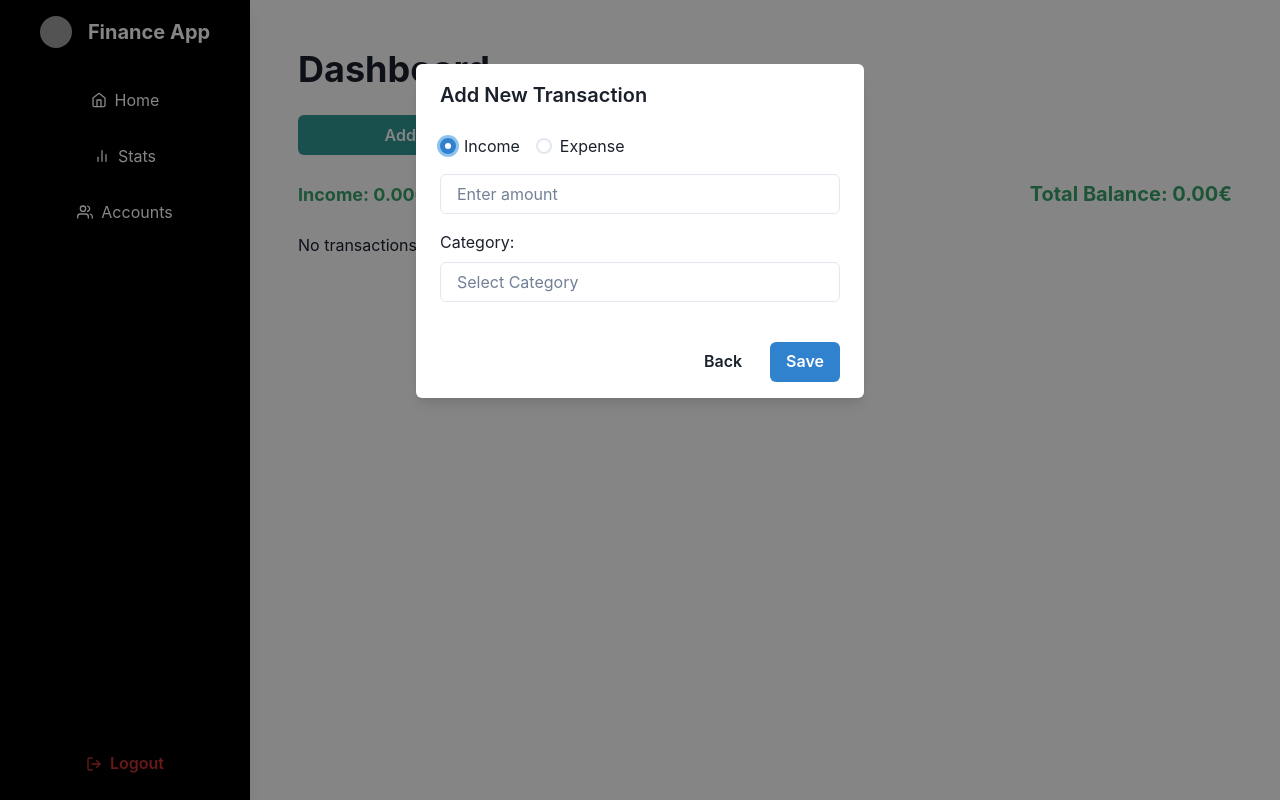
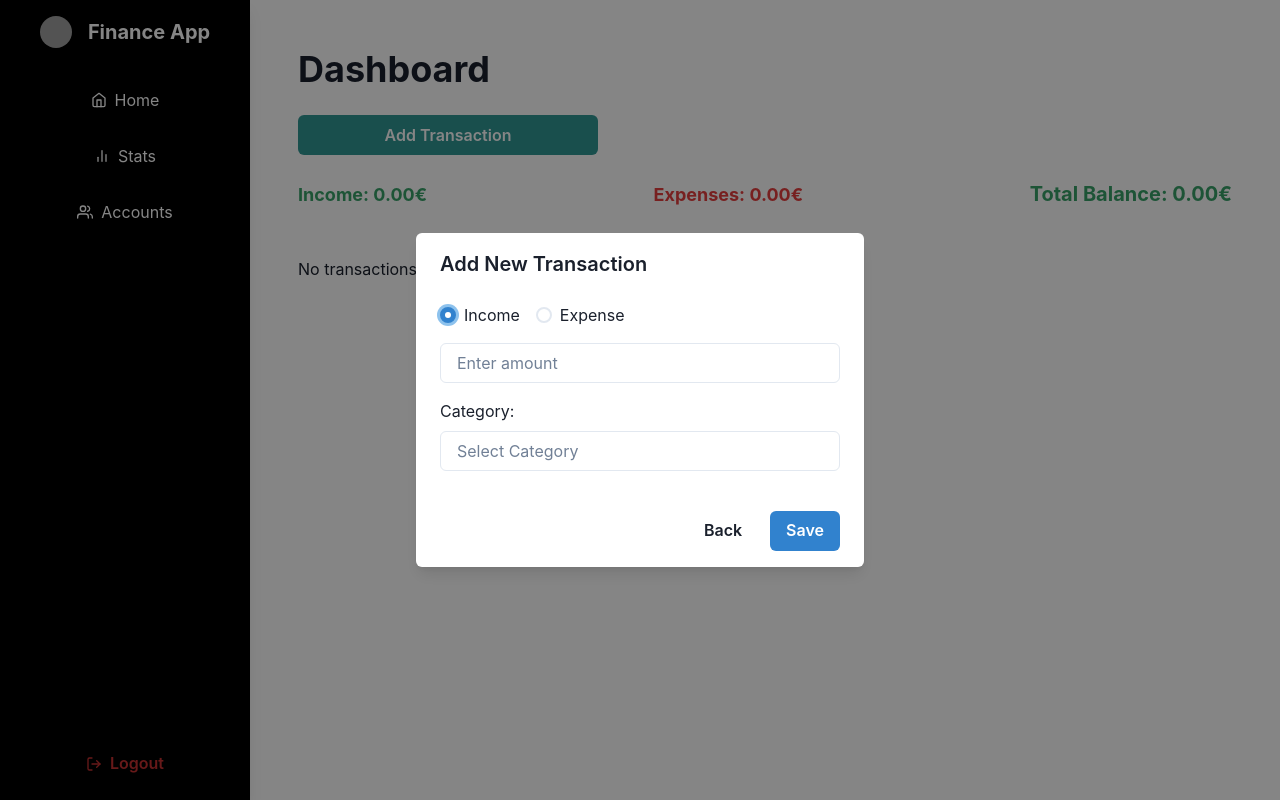
Before and after one commit to ivanrastegorac/finance-app, a React (Create React App) app: page / in a window 1280 px wide. Both pictures are taken after a click on the button "Add Transaction". Built offline with nearby package versions, Linux system fonts and the light colour scheme; grey boxes are pictures that could not be loaded.

Commit message:
Refactor dashboard

```diff
--- /dev/null
+++ b/src/components/Balance.tsx
@@ -0,0 +1,34 @@
+import React from "react";
+import { HStack, Text } from "@chakra-ui/react";
+
+interface BalanceProps {
+  totalIncome: number;
+  totalExpenses: number;
+  totalBalance: number;
+}
+
+const Balance: React.FC<BalanceProps> = ({
+  totalIncome,
+  totalExpenses,
+  totalBalance,
+}) => {
+  return (
+    <HStack justifyContent="space-between" mb={6}>
+      <Text fontSize="lg" fontWeight="bold" color="green.500">
+        Income: {totalIncome.toFixed(2)}€
+      </Text>
+      <Text fontSize="lg" fontWeight="bold" color="red.500">
+        Expenses: {totalExpenses.toFixed(2)}€
+      </Text>
+      <Text
+        fontSize="xl"
+        fontWeight="bold"
+        color={totalBalance >= 0 ? "green.500" : "red.500"}
+      >
+        Total Balance: {totalBalance.toFixed(2)}€
+      </Text>
+    </HStack>
+  );
+};
+
+export default Balance;
--- /dev/null
+++ b/src/components/TransactionModal.tsx
@@ -0,0 +1,136 @@
+import React from "react";
+import {
+  Modal,
+  ModalOverlay,
+  ModalContent,
+  ModalHeader,
+  ModalBody,
+  ModalFooter,
+  Button,
+  Input,
+  Radio,
+  RadioGroup,
+  Text,
+  HStack,
+} from "@chakra-ui/react";
+import CategoryPicker from "./CategoryPicker";
+
+interface TransactionModalProps {
+  isOpen: boolean;
+  onClose: () => void;
+  editingTransactionId: number | null;
+  newTransactionType: "income" | "expense";
+  newTransactionAmount: string;
+  newTransactionCategory: string;
+  setNewTransactionType: (type: "income" | "expense") => void;
+  setNewTransactionAmount: (amount: string) => void;
+  setNewTransactionCategory: (category: string) => void;
+  categoryPicker: boolean;
+  setCategoryPicker: (picker: boolean) => void;
+  handleCategoryClick: (category: string) => void;
+  handleAddTransaction: () => void;
+}
+
+const TransactionModal: React.FC<TransactionModalProps> = ({
+  isOpen,
+  onClose,
+  editingTransactionId,
+  newTransactionType,
+  newTransactionAmount,
+  newTransactionCategory,
+  setNewTransactionType,
+  setNewTransactionAmount,
+  categoryPicker,
+  setCategoryPicker,
+  handleCategoryClick,
+  handleAddTransaction,
+}) => {
+  const incomeCategories = [
+    "Salary",
+    "Freelance",
+    "Petty cash",
+    "Gifts",
+    "Bonus",
+    "Investments",
+    "Other",
+  ];
+  const expenseCategories = [
+    "Rent",
+    "Food",
+    "Bills",
+    "Social life",
+    "Transport",
+    "Car",
+    "Gas",
+    "Subscriptions",
+    "Household",
+    "Apparel",
+    "Gift",
+    "Investments",
+    "Other",
+  ];
+
+  return (
+    <Modal isOpen={isOpen} onClose={onClose} isCentered>
+      <ModalOverlay />
+      <ModalContent>
+        <ModalHeader>
+          {editingTransactionId ? "Edit Transaction" : "Add New Transaction"}
+        </ModalHeader>
+        <ModalBody>
+          <RadioGroup
+            onChange={(value: "income" | "expense") =>
+              setNewTransactionType(value)
+            }
+            value={newTransactionType}
+            mb={4}
+          >
+            <HStack spacing={4}>
+              <Radio value="income">Income</Radio>
+              <Radio value="expense">Expense</Radio>
+            </HStack>
+          </RadioGroup>
+          <Input
+            placeholder="Enter amount"
+            value={newTransactionAmount}
+            onChange={(e) => setNewTransactionAmount(e.target.value)}
+            type="number"
+            mb={4}
+          />
+
+          <Text mb={2}>Category:</Text>
+          <Input
+            placeholder="Select Category"
+            value={newTransactionCategory}
+            readOnly
+            onClick={() => setCategoryPicker(!categoryPicker)}
+            mb={4}
+            cursor="pointer"
+          />
+
+          {categoryPicker && (
+            <CategoryPicker
+              categories={
+                newTransactionType === "income"
+                  ? incomeCategories
+                  : expenseCategories
+              }
+              selectedCategory={newTransactionCategory}
+              onCategoryClick={handleCategoryClick}
+            />
+          )}
+        </ModalBody>
+        <ModalFooter>
+          <Button variant="ghost" mr={3} onClick={onClose}>
+            Back
+          </Button>
+          <Button colorScheme="blue" onClick={handleAddTransaction}>
+            {editingTransactionId ? "Save Changes" : "Save"}
+          </Button>
+        </ModalFooter>
+      </ModalContent>
+    </Modal>
+  );
+};
+
+export default TransactionModal;
--- a/src/pages/Dashboard.tsx
+++ b/src/pages/Dashboard.tsx
@@ -6,22 +6,11 @@ import {
   VStack,
   HStack,
   Text,
-  Modal,
-  ModalOverlay,
-  ModalContent,
-  ModalHeader,
-  ModalBody,
-  ModalFooter,
-  Input,
-  Radio,
-  RadioGroup,
   useDisclosure,
-  useBreakpointValue,
-  Select,
-  ButtonGroup,
 } from "@chakra-ui/react";
 import { EditIcon } from "@chakra-ui/icons";
-import CategoryPicker from "../components/CategoryPicker";
+import TransactionModal from "../components/TransactionModal";
+import Balance from "../components/Balance";
 
 interface Transaction {
   id: number;
@@ -33,18 +22,16 @@ interface Transaction {
 
 const Dashboard: React.FC = () => {
   const [transactions, setTransactions] = useState<Transaction[]>([]);
-  const [newTransactionType, setNewTransactionType] = useState<
-    "income" | "expense"
-  >("income");
-  const [newTransactionAmount, setNewTransactionAmount] = useState<string>("");
-  const [newTransactionCategory, setNewTransactionCategory] =
-    useState<string>("");
+  const [formState, setFormState] = useState({
+    type: "income" as "income" | "expense",
+    amount: "",
+    category: "",
+  });
   const [categoryPicker, setCategoryPicker] = useState<boolean>(false);
   const [editingTransactionId, setEditingTransactionId] = useState<
     number | null
   >(null);
   const { isOpen, onOpen, onClose } = useDisclosure();
-  const isModalCentered = useBreakpointValue({ base: true, md: false });
 
   const totalIncome = transactions
     .filter((transaction) => transaction.type === "income")
@@ -55,41 +42,23 @@ const Dashboard: React.FC = () => {
     .reduce((acc, transaction) => acc + transaction.amount, 0);
 
   const totalBalance = totalIncome - totalExpenses;
-  const incomeCategories = [
-    "Salary",
-    "Freelance",
-    "Petty cash",
-    "Gifts",
-    "Bonus",
-    "Investments",
-    "Other",
-  ];
-  const expenseCategories = [
-    "Rent",
-    "Food",
-    "Bills",
-    "Social life",
-    "Transport",
-    "Car",
-    "Gas",
-    "Subscriptions",
-    "Household",
-    "Apparel",
-    "Gift",
-    "Investments",
-    "Other",
-  ];
 
   const handleAddTransaction = () => {
-    if (!newTransactionAmount || !newTransactionCategory) return;
+    if (
+      !formState.amount ||
+      !formState.category ||
+      isNaN(parseFloat(formState.amount))
+    )
+      return;
 
     const newTransaction: Transaction = {
       id: editingTransactionId ? editingTransactionId : transactions.length + 1,
-      type: newTransactionType,
-      amount: parseFloat(newTransactionAmount),
-      category: newTransactionCategory,
+      type: formState.type,
+      amount: parseFloat(formState.amount),
+      category: formState.category,
       date: new Date().toLocaleDateString(),
     };
+
     if (editingTransactionId) {
       setTransactions((prev) =>
         prev.map((transaction) =>
@@ -106,21 +75,22 @@ const Dashboard: React.FC = () => {
 
   const handleEditTransaction = (transaction: Transaction) => {
     setEditingTransactionId(transaction.id);
-    setNewTransactionType(transaction.type);
-    setNewTransactionAmount(transaction.amount.toString());
-    setNewTransactionCategory(transaction.category);
+    setFormState({
+      type: transaction.type,
+      amount: transaction.amount.toString(),
+      category: transaction.category,
+    });
     setCategoryPicker(false);
     onOpen();
   };
 
   const resetForm = () => {
-    setNewTransactionAmount("");
-    setNewTransactionCategory("");
+    setFormState({ type: "income", amount: "", category: "" });
     setEditingTransactionId(null);
   };
 
   const handleCategoryClick = (category: string) => {
-    setNewTransactionCategory(category);
+    setFormState((prev) => ({ ...prev, category }));
     setCategoryPicker(false);
   };
 
@@ -133,21 +103,11 @@ const Dashboard: React.FC = () => {
       </Button>
 
       <VStack spacing={4} align="stretch" mb={6}>
-        <HStack justifyContent="space-between">
-          <Text fontSize="lg" fontWeight="bold" color="green.500">
-            Income: {totalIncome.toFixed(2)}€
-          </Text>
-          <Text fontSize="lg" fontWeight="bold" color="red.500">
-            Expenses: {totalExpenses.toFixed(2)}€
-          </Text>
-          <Text
-            fontSize="xl"
-            fontWeight="bold"
-            color={totalBalance >= 0 ? "green.500" : "red.500"}
-          >
-            Total Balance: {totalBalance.toFixed(2)}€
-          </Text>
-        </HStack>
+        <Balance
+          totalIncome={totalIncome}
+          totalExpenses={totalExpenses}
+          totalBalance={totalBalance}
+        />
       </VStack>
 
       <VStack spacing={4} align="flex-start" w="full">
@@ -182,65 +142,27 @@ const Dashboard: React.FC = () => {
         )}
       </VStack>
 
-      <Modal isOpen={isOpen} onClose={onClose} isCentered={isModalCentered}>
-        <ModalOverlay />
-        <ModalContent>
-          <ModalHeader>
-            {editingTransactionId ? "Edit Transaction" : "Add New Transaction"}
-          </ModalHeader>
-          <ModalBody>
-            <RadioGroup
-              onChange={(value: "income" | "expense") =>
-                setNewTransactionType(value)
-              }
-              value={newTransactionType}
-              mb={4}
-            >
-              <HStack spacing={4}>
-                <Radio value="income">Income</Radio>
-                <Radio value="expense">Expense</Radio>
-              </HStack>
-            </RadioGroup>
-            <Input
-              placeholder="Enter amount"
-              value={newTransactionAmount}
-              onChange={(e) => setNewTransactionAmount(e.target.value)}
-              type="number"
-              mb={4}
-            />
-
-            <Text mb={2}>Category:</Text>
-            <Input
-              placeholder="Select Category"
-              value={newTransactionCategory}
-              readOnly
-              onClick={() => setCategoryPicker(!categoryPicker)}
-              mb={4}
-              cursor="pointer"
-            />
-
-            {categoryPicker && (
-              <CategoryPicker
-                categories={
-                  newTransactionType === "income"
-                    ? incomeCategories
-                    : expenseCategories
-                }
-                selectedCategory={newTransactionCategory}
-                onCategoryClick={handleCategoryClick}
-              />
-            )}
-          </ModalBody>
-          <ModalFooter>
-            <Button variant="ghost" mr={3} onClick={onClose}>
-              Back
-            </Button>
-            <Button colorScheme="blue" onClick={handleAddTransaction}>
-              {editingTransactionId ? "Save Changes" : "Save"}
-            </Button>
-          </ModalFooter>
-        </ModalContent>
-      </Modal>
+      <TransactionModal
+        isOpen={isOpen}
+        onClose={onClose}
+        editingTransactionId={editingTransactionId}
+        newTransactionType={formState.type}
+        newTransactionAmount={formState.amount}
+        newTransactionCategory={formState.category}
+        setNewTransactionType={(type) =>
+          setFormState((prev) => ({ ...prev, type }))
+        }
+        setNewTransactionAmount={(amount) =>
+          setFormState((prev) => ({ ...prev, amount }))
+        }
+        setNewTransactionCategory={(category) =>
+          setFormState((prev) => ({ ...prev, category }))
+        }
+        categoryPicker={categoryPicker}
+        setCategoryPicker={setCategoryPicker}
+        handleCategoryClick={handleCategoryClick}
+        handleAddTransaction={handleAddTransaction}
+      />
     </Box>
   );
 };
```
